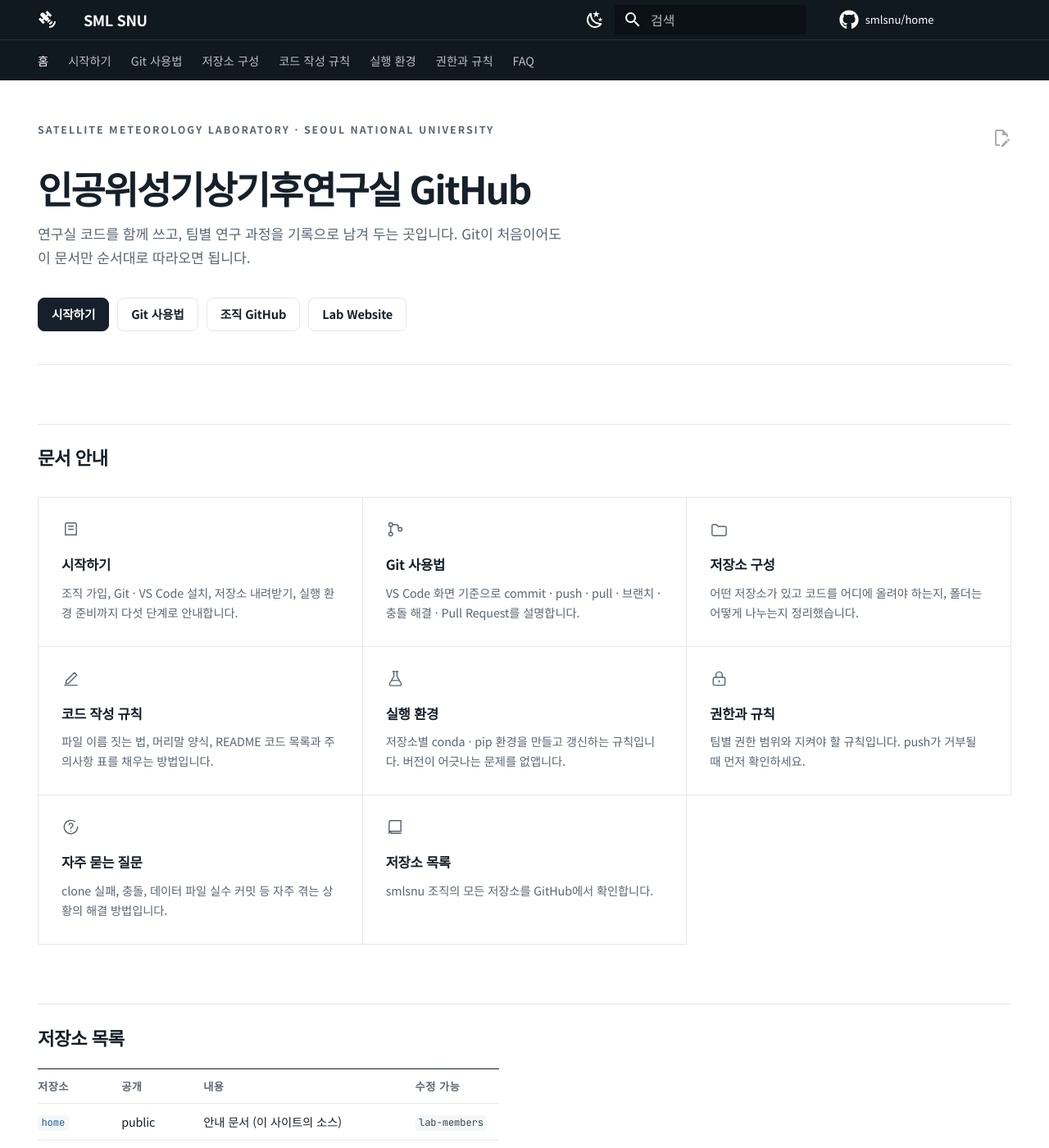
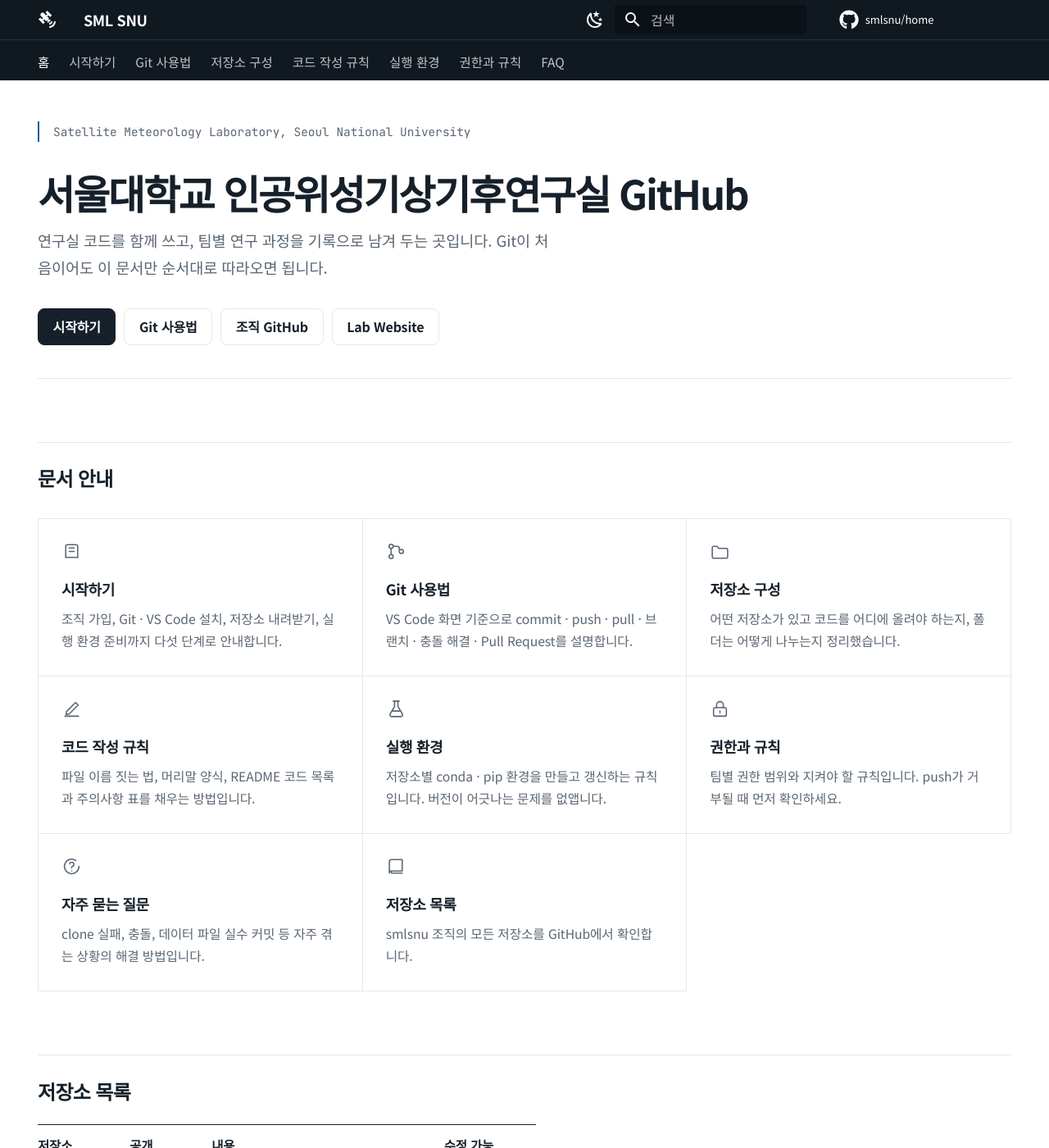
Before and after one commit to smlsnu/home, an MkDocs documentation site: the page built from docs/index.md, in a window 1280 px wide and 1400 px high. Shown: the whole window at 82% size. Built offline with MkDocs 1.6.1 and Material for MkDocs 9.7.7, drawn with Linux system fonts in a browser that asks for light colours; comment, search, counter and statistics services are not loaded.

Commit message:
Enlarge type scale, restyle hero label, drop edit button
- 본문·표·코드·카드 글자 크기를 전반적으로 상향
- 히어로 라벨의 대문자 트래킹을 없애고 모노스페이스 + 강조선으로 교체
- 표 헤더의 대문자 처리 해제
- 문서 편집 버튼(content.action.edit) 제거
- 제목을 서울대학교 인공위성기상기후연구실 GitHub 으로 수정

```diff
--- a/docs/index.md
+++ b/docs/index.md
@@ -5,9 +5,9 @@ hide:
 ---
 
 <div class="sml-hero" markdown="1">
-<span class="sml-hero__eyebrow">Satellite Meteorology Laboratory · Seoul National University</span>
+<span class="sml-hero__eyebrow">Satellite Meteorology Laboratory, Seoul National University</span>
 
-# 인공위성기상기후연구실 GitHub
+# 서울대학교 인공위성기상기후연구실 GitHub
 
 연구실 코드를 함께 쓰고, 팀별 연구 과정을 기록으로 남겨 두는 곳입니다.
 Git이 처음이어도 이 문서만 순서대로 따라오면 됩니다.
--- a/docs/stylesheets/extra.css
+++ b/docs/stylesheets/extra.css
@@ -38,14 +38,14 @@
 /* ---------------- 타이포그래피 ---------------- */
 
 .md-typeset {
-  font-size: 0.775rem;
-  line-height: 1.8;
+  font-size: 0.855rem;
+  line-height: 1.82;
   letter-spacing: -0.006em;
 }
 
 .md-typeset h1 {
   margin-bottom: 1.6rem;
-  font-size: 1.72rem;
+  font-size: 1.86rem;
   font-weight: 700;
   letter-spacing: -0.035em;
   line-height: 1.25;
@@ -57,20 +57,20 @@
   margin-bottom: 1em;
   padding-top: 1.1em;
   border-top: 1px solid var(--sml-rule);
-  font-size: 1.12rem;
+  font-size: 1.2rem;
   font-weight: 700;
   letter-spacing: -0.028em;
 }
 
 .md-typeset h3 {
   margin-top: 2.2em;
-  font-size: 0.92rem;
+  font-size: 1rem;
   font-weight: 700;
   letter-spacing: -0.02em;
 }
 
 .md-typeset h4 {
-  font-size: 0.8rem;
+  font-size: 0.87rem;
   font-weight: 700;
   color: var(--md-default-fg-color--light);
   letter-spacing: 0.02em;
@@ -115,17 +115,20 @@
 
 .sml-hero__eyebrow {
   display: block;
-  margin-bottom: 1rem;
-  font-size: 0.62rem;
-  font-weight: 600;
-  letter-spacing: 0.16em;
-  text-transform: uppercase;
+  margin-bottom: 1.05rem;
+  padding-left: 0.85rem;
+  border-left: 2px solid var(--sml-accent);
+  font-family: var(--md-code-font-family), ui-monospace, SFMono-Regular, Menlo, monospace;
+  font-size: 0.72rem;
+  font-weight: 400;
+  letter-spacing: 0;
+  text-transform: none;
   color: var(--md-default-fg-color--light);
 }
 
 .md-typeset .sml-hero h1 {
   margin: 0 0 0.7rem;
-  font-size: 2.3rem;
+  font-size: 2.45rem;
   font-weight: 800;
   letter-spacing: -0.045em;
   line-height: 1.14;
@@ -135,8 +138,8 @@
   max-width: 32rem;
   margin: 0 0 1.7rem;
   color: var(--md-default-fg-color--light);
-  font-size: 0.86rem;
-  line-height: 1.72;
+  font-size: 0.93rem;
+  line-height: 1.75;
 }
 
 .sml-hero__actions,
@@ -154,7 +157,7 @@
   border-color: var(--sml-rule);
   border-radius: 0.4rem;
   color: var(--md-default-fg-color);
-  font-size: 0.73rem;
+  font-size: 0.8rem;
   font-weight: 600;
   letter-spacing: -0.01em;
   transition: background-color 120ms, border-color 120ms, color 120ms;
@@ -214,15 +217,15 @@
 .sml-card:hover .sml-card__icon { color: var(--sml-accent); }
 
 .sml-card__icon svg {
-  width: 1.15rem;
-  height: 1.15rem;
+  width: 1.25rem;
+  height: 1.25rem;
   display: block;
 }
 
 .sml-card__title {
   display: block;
   margin-bottom: 0.35rem;
-  font-size: 0.83rem;
+  font-size: 0.9rem;
   font-weight: 700;
   letter-spacing: -0.018em;
   color: var(--md-default-fg-color);
@@ -230,8 +233,8 @@
 
 .sml-card__desc {
   display: block;
-  font-size: 0.715rem;
-  line-height: 1.68;
+  font-size: 0.785rem;
+  line-height: 1.7;
   color: var(--md-default-fg-color--light);
 }
 
@@ -243,19 +246,18 @@
   border-bottom: 1px solid var(--sml-rule);
   border-radius: 0;
   box-shadow: none;
-  font-size: 0.715rem;
-  line-height: 1.65;
+  font-size: 0.785rem;
+  line-height: 1.68;
 }
 
 .md-typeset table:not([class]) th {
   padding: 0.7em 1em 0.7em 0;
   border-bottom: 1px solid var(--sml-rule);
   background: transparent;
-  font-size: 0.66rem;
+  font-size: 0.775rem;
   font-weight: 700;
-  letter-spacing: 0.04em;
-  text-transform: uppercase;
-  color: var(--md-default-fg-color--light);
+  letter-spacing: -0.012em;
+  color: var(--md-default-fg-color);
   white-space: nowrap;
 }
 
@@ -274,7 +276,7 @@
   padding: 1em 1.1em;
   border: 1px solid var(--sml-rule);
   border-radius: 0.4rem;
-  font-size: 0.685rem;
+  font-size: 0.745rem;
   line-height: 1.75;
 }
 
@@ -295,7 +297,7 @@
   border-left: 2px solid var(--md-default-fg-color--light);
   border-radius: 0.35rem;
   box-shadow: none;
-  font-size: 0.735rem;
+  font-size: 0.805rem;
 }
 
 .md-typeset .admonition-title,
@@ -303,7 +305,7 @@
   padding-top: 0.55rem;
   padding-bottom: 0.55rem;
   background: transparent !important;
-  font-size: 0.74rem;
+  font-size: 0.815rem;
   font-weight: 700;
   letter-spacing: -0.012em;
 }
@@ -319,7 +321,7 @@
 /* ---------------- 탭 ---------------- */
 
 .md-typeset .tabbed-labels > label {
-  font-size: 0.72rem;
+  font-size: 0.79rem;
   font-weight: 600;
   letter-spacing: -0.01em;
 }
@@ -339,20 +341,20 @@
 }
 
 .md-tabs__link {
-  font-size: 0.715rem;
+  font-size: 0.775rem;
   font-weight: 500;
-  opacity: 0.72;
+  opacity: 0.74;
 }
 
 .md-tabs__link--active,
 .md-tabs__link:hover { opacity: 1; }
 
 .md-nav {
-  font-size: 0.7rem;
+  font-size: 0.76rem;
   letter-spacing: -0.008em;
 }
 
-.md-nav__title { font-size: 0.66rem; letter-spacing: 0.06em; text-transform: uppercase; }
+.md-nav__title { font-size: 0.74rem; font-weight: 700; letter-spacing: -0.01em; }
 
 .md-sidebar--secondary .md-nav__link--active { font-weight: 700; }
 
@@ -364,7 +366,7 @@
 /* ---------------- 좁은 화면 ---------------- */
 
 @media screen and (max-width: 76.1875em) {
-  .md-typeset .sml-hero h1 { font-size: 1.75rem; }
+  .md-typeset .sml-hero h1 { font-size: 1.9rem; }
   .sml-hero { padding-bottom: 1.6rem; }
 }
 
--- a/mkdocs.yml
+++ b/mkdocs.yml
@@ -3,7 +3,6 @@ site_description: 서울대학교 인공위성기상기후연구실 GitHub 안
 site_url: https://smlsnu.github.io/home/
 repo_url: https://github.com/smlsnu/home
 repo_name: smlsnu/home
-edit_uri: edit/main/docs/
 copyright: Satellite Meteorology Laboratory, Seoul National University
 
 theme:
@@ -25,7 +24,6 @@ theme:
     - navigation.top
     - navigation.footer
     - toc.follow
-    - content.action.edit
     - content.code.copy
     - content.tabs.link
     - search.highlight
```
